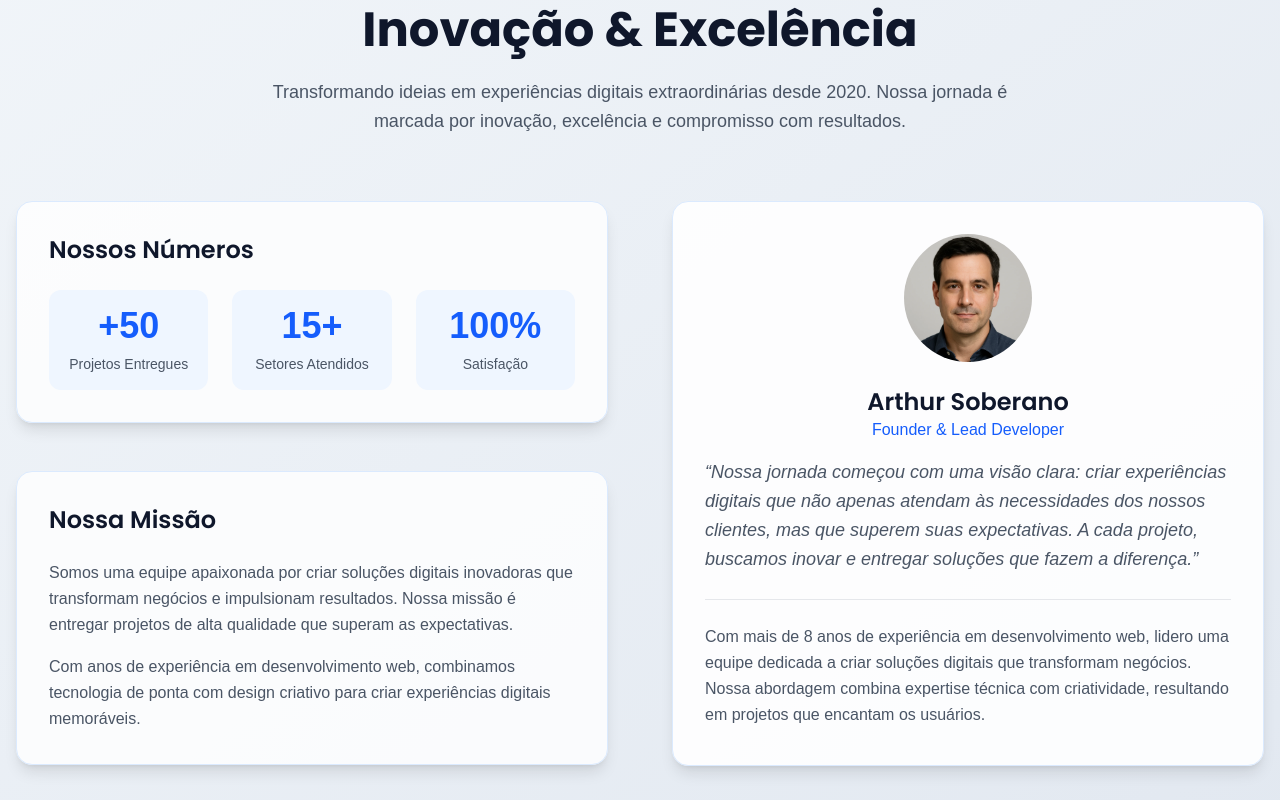
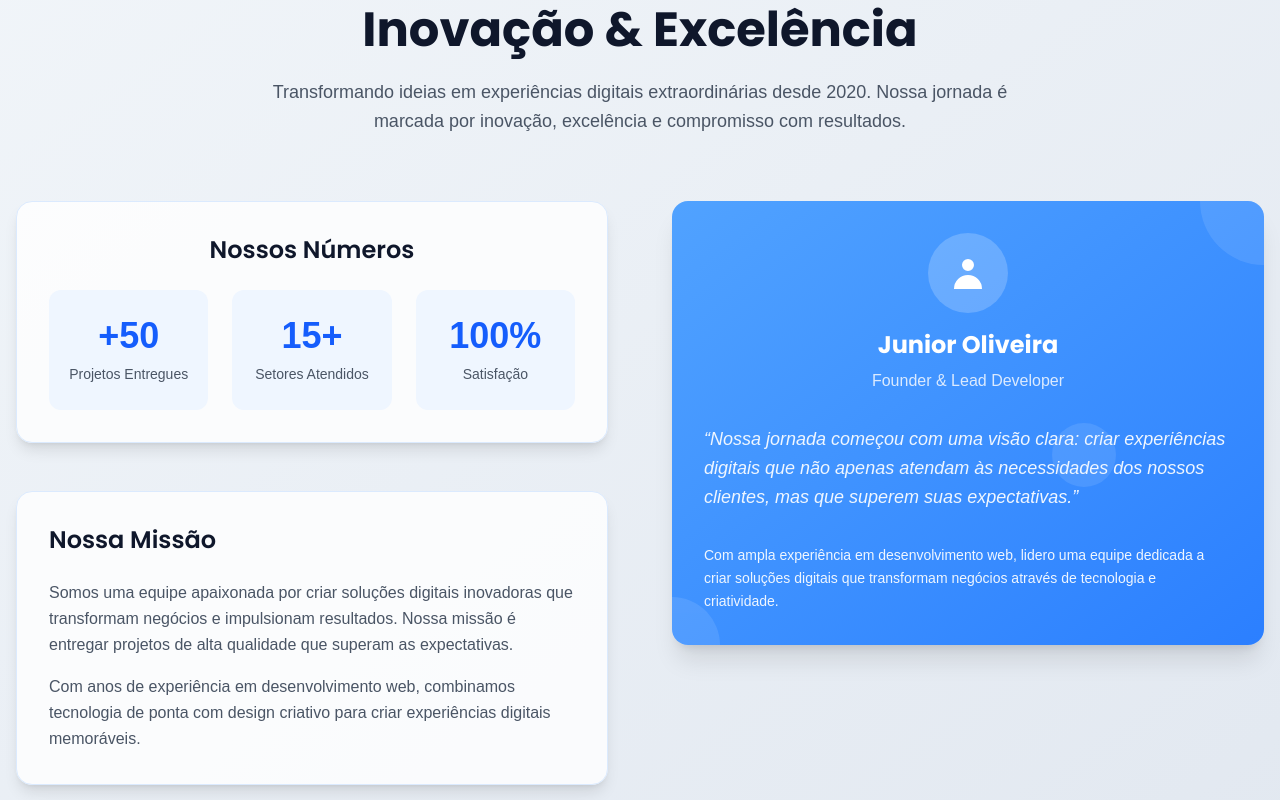
Before and after one commit to juniorlevenhagen/eleven-website, a Next.js app: page / in a window 1280 px wide. Shown: the part 1420-2220 px from the top of the page. Built offline with nearby package versions, Linux system fonts and the light colour scheme.

Commit message:
feat: metadados atualizados

```diff
--- a/src/app/contact/page.tsx
+++ b/src/app/contact/page.tsx
@@ -162,7 +162,7 @@ export default function ContactPage() {
                       Email
                     </h3>
                     <p className="text-sm md:text-base text-gray-600 break-words">
-                      contato@elevenwebdev.com.br
+                      contato@elevenweb.dev
                     </p>
                   </div>
                 </div>
--- a/src/app/privacy/page.tsx
+++ b/src/app/privacy/page.tsx
@@ -106,7 +106,7 @@ export default function PrivacyPolicyPage() {
                 contato conosco através de:
               </p>
               <ul className="list-disc pl-6 text-gray-600 mb-4">
-                <li>Email: contato@elevenwebdev.com.br</li>
+                <li>Email: contato@elevenweb.dev</li>
               </ul>
             </section>
           </div>
--- a/src/app/services/page.tsx
+++ b/src/app/services/page.tsx
@@ -152,8 +152,11 @@ export default function ServicesPage() {
                   ))}
                 </ul>
                 <Link href="/start" className="block mt-auto">
-                  <div className="bg-blue-600 text-white px-4 py-3 rounded-lg font-semibold flex justify-center items-center hover:bg-blue-700 transition-colors">
-                    Solicitar Orçamento Personalizado
+                  <div className="bg-blue-600 text-white px-4 py-3 rounded-lg font-semibold flex justify-center items-center hover:bg-blue-700 transition-colors text-md sm:text-base">
+                    <span className="hidden sm:inline">
+                      Solicitar Orçamento Personalizado
+                    </span>
+                    <span className="sm:hidden">Solicitar Orçamento</span>
                   </div>
                 </Link>
               </div>
@@ -206,7 +209,7 @@ export default function ServicesPage() {
                   ))}
                 </ul>
                 <Link href="/start" className="block mt-auto">
-                  <div className="bg-blue-600 text-white px-4 py-3 rounded-lg font-semibold flex justify-center items-center hover:bg-blue-700 transition-colors">
+                  <div className="bg-blue-600 text-white px-4 py-3 rounded-lg font-semibold flex justify-center items-center hover:bg-blue-700 transition-colors text-md sm:text-base">
                     Adicionar Serviço
                   </div>
                 </Link>
--- a/src/app/terms/page.tsx
+++ b/src/app/terms/page.tsx
@@ -141,7 +141,7 @@ export default function TermsPage() {
                 conosco através de:
               </p>
               <ul className="list-disc pl-6 text-gray-600 mb-4">
-                <li>Email: contato@elevenwebdev.com.br</li>
+                <li>Email: contato@elevenweb.dev</li>
               </ul>
             </section>
           </div>
--- a/src/components/About/index.tsx
+++ b/src/components/About/index.tsx
@@ -1,5 +1,4 @@
 import { Poppins } from "next/font/google";
-import Image from "next/image";
 
 export const poppins = Poppins({
   weight: ["600", "700"],
@@ -30,12 +29,12 @@ export const About = () => {
           <div className="space-y-12">
             <div className="bg-white/80 rounded-2xl p-8 shadow-lg border border-blue-100">
               <h3
-                className={`text-2xl text-slate-900 mb-6 font-semibold ${poppins.className}`}
+                className={`text-2xl text-slate-900 mb-6 font-semibold text-center ${poppins.className}`}
               >
                 Nossos Números
               </h3>
               <div className="grid grid-cols-1 sm:grid-cols-3 gap-6">
-                <div className="text-center p-4 bg-blue-50 rounded-xl">
+                <div className="text-center p-4 bg-blue-50 rounded-xl min-h-[120px] flex flex-col justify-center">
                   <div className="text-4xl font-bold text-blue-600 mb-2">
                     +50
                   </div>
@@ -43,13 +42,13 @@ export const About = () => {
                     Projetos Entregues
                   </div>
                 </div>
-                <div className="text-center p-4 bg-blue-50 rounded-xl">
+                <div className="text-center p-4 bg-blue-50 rounded-xl min-h-[120px] flex flex-col justify-center">
                   <div className="text-4xl font-bold text-blue-600 mb-2">
                     15+
                   </div>
                   <div className="text-sm text-gray-600">Setores Atendidos</div>
                 </div>
-                <div className="text-center p-4 bg-blue-50 rounded-xl">
+                <div className="text-center p-4 bg-blue-50 rounded-xl min-h-[120px] flex flex-col justify-center">
                   <div className="text-4xl font-bold text-blue-600 mb-2">
                     100%
                   </div>
@@ -78,46 +77,54 @@ export const About = () => {
             </div>
           </div>
 
-          {/* Right Column - Founder Testimonial */}
-          <div className="bg-white/90 rounded-2xl p-8 shadow-lg border border-blue-100 w-full h-auto md:h-[400px] lg:h-[565px]">
-            <div className="flex flex-col items-center text-center mb-4">
-              <div className="relative w-32 h-32 rounded-full overflow-hidden mb-6">
-                <Image
-                  src="/images/founder.webp"
-                  alt="Arthur Soberano - Founder da Eleven Web Development"
-                  fill
-                  className="object-cover"
-                  priority
+          {/* Right Column - Founder Section */}
+          <div className="bg-gradient-to-br from-blue-400 to-blue-500 rounded-2xl p-8 shadow-xl text-white relative overflow-hidden">
+            {/* Background Pattern */}
+            <div className="absolute inset-0 opacity-10">
+              <div className="absolute top-0 right-0 w-32 h-32 bg-white rounded-full -translate-y-16 translate-x-16"></div>
+              <div className="absolute bottom-0 left-0 w-24 h-24 bg-white rounded-full translate-y-12 -translate-x-12"></div>
+              <div className="absolute top-1/2 right-1/4 w-16 h-16 bg-white rounded-full"></div>
+            </div>
+
+            <div className="relative z-10">
+              {/* Header */}
+              <div className="text-center mb-8">
+                <div className="inline-flex items-center justify-center w-20 h-20 bg-white/20 rounded-full mb-4">
+                  <svg
+                    className="w-10 h-10 text-white"
+                    fill="currentColor"
+                    viewBox="0 0 20 20"
+                  >
+                    <path
+                      fillRule="evenodd"
+                      d="M10 9a3 3 0 100-6 3 3 0 000 6zm-7 9a7 7 0 1114 0H3z"
+                      clipRule="evenodd"
                     />
+                  </svg>
                 </div>
-              <h3
-                className={`text-2xl text-slate-900 font-semibold ${poppins.className}`}
-              >
-                Arthur Soberano
+                <h3 className={`text-2xl font-bold mb-2 ${poppins.className}`}>
+                  Junior Oliveira
                 </h3>
-              <p className="text-blue-600 font-medium">
+                <p className="text-blue-100 font-medium">
                   Founder & Lead Developer
                 </p>
               </div>
 
-            <div className="space-y-6">
-              <blockquote className="text-gray-600 italic text-lg leading-relaxed">
+              {/* Quote */}
+              <div className="mb-8">
+                <blockquote className="text-lg leading-relaxed italic text-blue-50 mb-4">
                   &ldquo;Nossa jornada começou com uma visão clara: criar
-                experiências digitais que não apenas atendam às necessidades dos
-                nossos clientes, mas que superem suas expectativas. A cada
-                projeto, buscamos inovar e entregar soluções que fazem a
-                diferença.&rdquo;
+                  experiências digitais que não apenas atendam às necessidades
+                  dos nossos clientes, mas que superem suas expectativas.&rdquo;
                 </blockquote>
+              </div>
 
-              <div className="border-t border-gray-200 pt-6">
-                <p className="text-gray-600 leading-relaxed">
-                  Com mais de 8 anos de experiência em desenvolvimento web,
-                  lidero uma equipe dedicada a criar soluções digitais que
-                  transformam negócios. Nossa abordagem combina expertise
-                  técnica com criatividade, resultando em projetos que encantam
-                  os usuários.
+              {/* Description */}
+              <p className="text-blue-50 leading-relaxed text-sm">
+                Com ampla experiência em desenvolvimento web, lidero uma equipe
+                dedicada a criar soluções digitais que transformam negócios
+                através de tecnologia e criatividade.
               </p>
-              </div>
             </div>
           </div>
         </div>
--- a/src/components/WhatsAppButton.tsx
+++ b/src/components/WhatsAppButton.tsx
@@ -1,9 +1,14 @@
 import { MessageCircle } from "lucide-react";
 
 export function WhatsAppButton() {
+  const message =
+    "Olá! Estou no site da Eleven e preciso de informações sobre os serviços de desenvolvimento web.";
+  const encodedMessage = encodeURIComponent(message);
+  const whatsappUrl = `https://wa.me/5531998363024?text=${encodedMessage}`;
+
   return (
     <a
-      href="https://wa.me/5531998363024"
+      href={whatsappUrl}
       target="_blank"
       rel="noopener noreferrer"
       className="fixed bottom-6 right-6 bg-green-500 text-white p-4 rounded-full shadow-lg hover:bg-green-600 transition-all duration-300 hover:scale-110 z-50 flex items-center gap-2 group"
```
Lines whose indentation alone changed are shown as unchanged.
